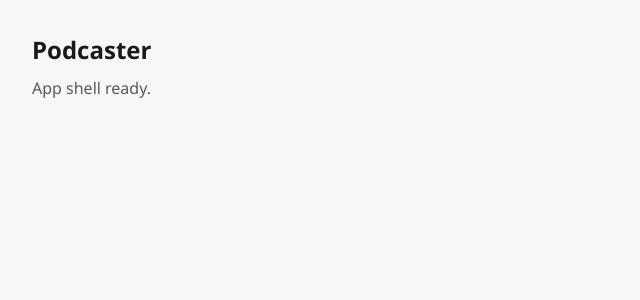
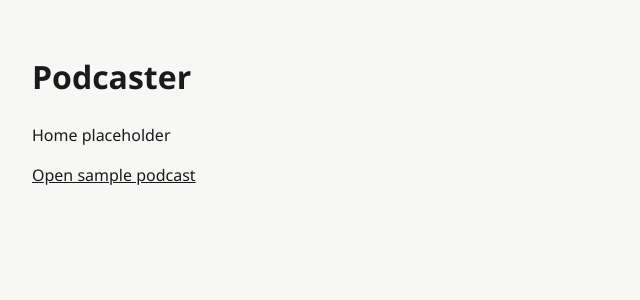
Before and after one commit to eloigonzalez7-cell/prueba-tecnica-eloi, a React app: page / in a window 1280 px wide. Shown: the top 300 px of the page, without its empty margins (0-640 px from the left). Built offline with nearby package versions, Linux system fonts and the light colour scheme.

Commit message:
feat(app): add clean url router shell

```diff
--- a/src/App.module.css
+++ /dev/null
@@ -1,21 +0,0 @@
-.shell {
-  min-height: 100vh;
-  display: flex;
-  flex-direction: column;
-}
-
-.main {
-  flex: 1;
-  padding: var(--space-8);
-}
-
-.title {
-  margin: 0 0 var(--space-2);
-  font-size: 1.5rem;
-  font-weight: 700;
-}
-
-.subtitle {
-  margin: 0;
-  color: var(--color-text-muted);
-}
--- a/src/App.tsx
+++ b/src/App.tsx
@@ -1,12 +1,10 @@
-import styles from "./App.module.css";
+import { BrowserRouter } from "react-router-dom";
+import { AppRouter } from "./app/router";
 
 export function App() {
   return (
-    <div className={styles.shell}>
-      <main className={styles.main}>
-        <h1 className={styles.title}>Podcaster</h1>
-        <p className={styles.subtitle}>App shell ready.</p>
-      </main>
-    </div>
+    <BrowserRouter>
+      <AppRouter />
+    </BrowserRouter>
   );
 }
--- /dev/null
+++ b/src/app/AppLayout.module.css
@@ -0,0 +1,10 @@
+.shell {
+  min-height: 100vh;
+  display: flex;
+  flex-direction: column;
+}
+
+.main {
+  flex: 1;
+  padding: var(--space-8);
+}
--- /dev/null
+++ b/src/app/AppLayout.tsx
@@ -0,0 +1,12 @@
+import { Outlet } from "react-router-dom";
+import styles from "./AppLayout.module.css";
+
+export function AppLayout() {
+  return (
+    <div className={styles.shell}>
+      <main className={styles.main}>
+        <Outlet />
+      </main>
+    </div>
+  );
+}
--- /dev/null
+++ b/src/app/PlaceholderPages.tsx
@@ -0,0 +1,48 @@
+import { Link, useParams } from "react-router-dom";
+
+export function HomePlaceholder() {
+  return (
+    <>
+      <h1>Podcaster</h1>
+      <p>Home placeholder</p>
+      <p>
+        <Link to="/podcast/123">Open sample podcast</Link>
+      </p>
+    </>
+  );
+}
+
+export function PodcastPlaceholder() {
+  const { podcastId } = useParams<{ podcastId: string }>();
+
+  return (
+    <>
+      <h1>Podcast detail</h1>
+      <p>Podcast ID: {podcastId}</p>
+      <p>
+        <Link to={`/podcast/${podcastId}/episode/456`}>Open sample episode</Link>
+      </p>
+      <p>
+        <Link to="/">Back to home</Link>
+      </p>
+    </>
+  );
+}
+
+export function EpisodePlaceholder() {
+  const { podcastId, episodeId } = useParams<{
+    podcastId: string;
+    episodeId: string;
+  }>();
+
+  return (
+    <>
+      <h1>Episode detail</h1>
+      <p>Podcast ID: {podcastId}</p>
+      <p>Episode ID: {episodeId}</p>
+      <p>
+        <Link to={`/podcast/${podcastId}`}>Back to podcast</Link>
+      </p>
+    </>
+  );
+}
--- /dev/null
+++ b/src/app/router.tsx
@@ -0,0 +1,22 @@
+import { Route, Routes } from "react-router-dom";
+import { AppLayout } from "./AppLayout";
+import {
+  EpisodePlaceholder,
+  HomePlaceholder,
+  PodcastPlaceholder,
+} from "./PlaceholderPages";
+
+export function AppRouter() {
+  return (
+    <Routes>
+      <Route path="/" element={<AppLayout />}>
+        <Route index element={<HomePlaceholder />} />
+        <Route path="podcast/:podcastId" element={<PodcastPlaceholder />} />
+        <Route
+          path="podcast/:podcastId/episode/:episodeId"
+          element={<EpisodePlaceholder />}
+        />
+      </Route>
+    </Routes>
+  );
+}
```
